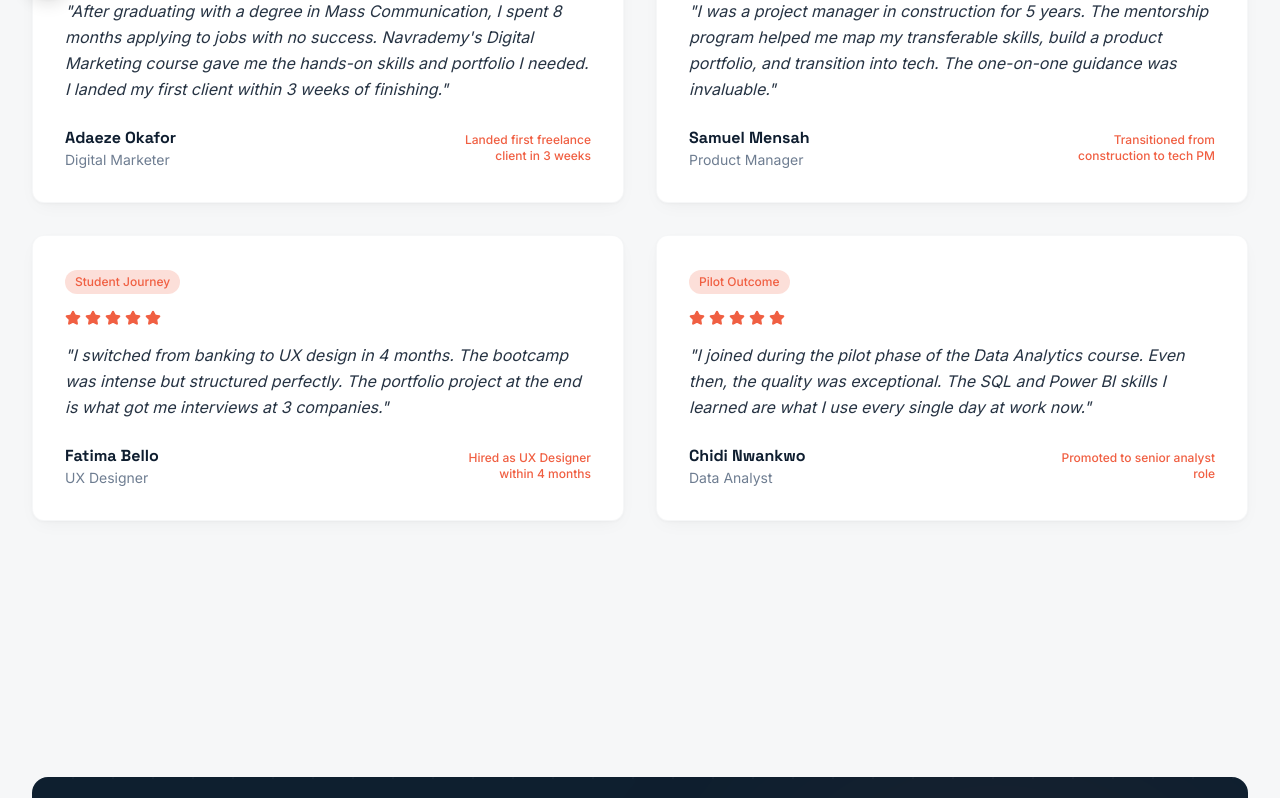
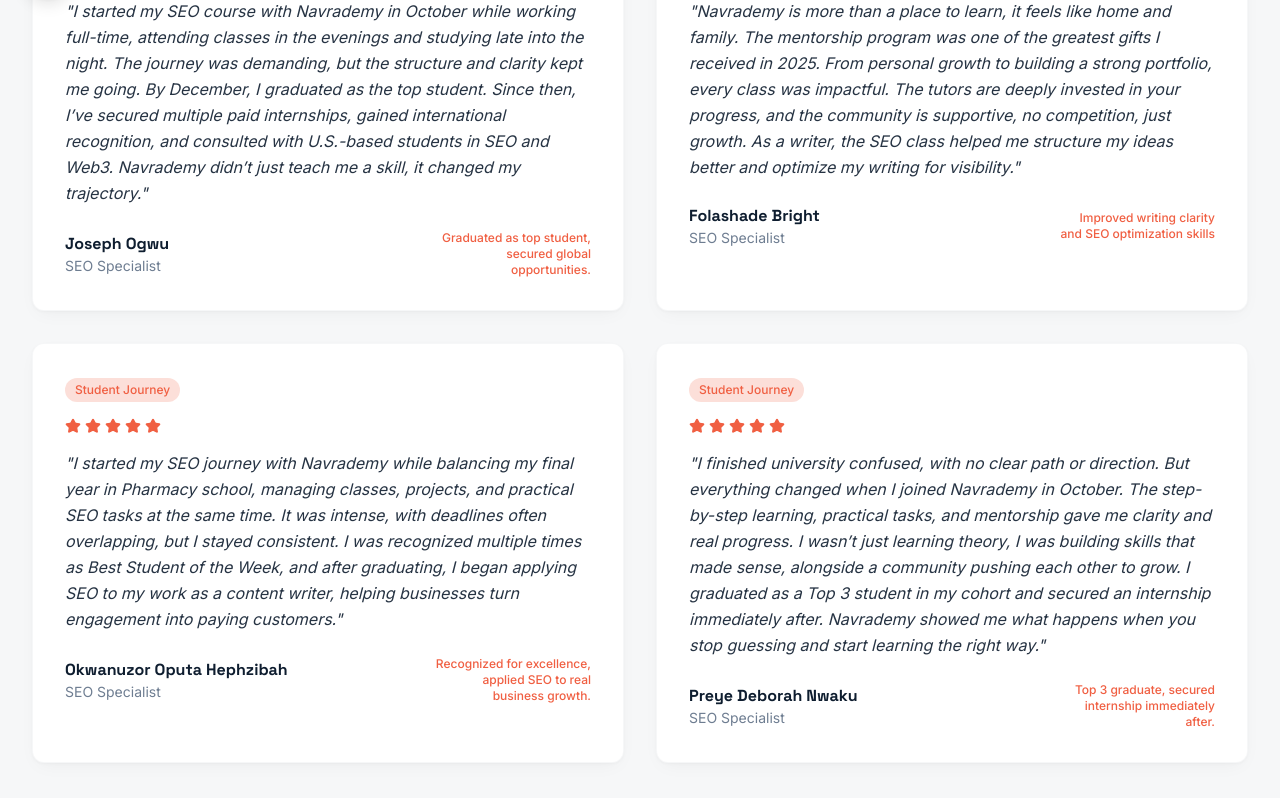
Before and after one commit to sarahib37/Navrademy, a Next.js app: page /success-stories in a window 1280 px wide. Shown: the part 782-1580 px from the top of the page. Built offline with nearby package versions, Linux system fonts and the light colour scheme.

Commit message:
success stories

```diff
--- a/components/SuccessComponent.tsx
+++ b/components/SuccessComponent.tsx
@@ -11,32 +11,32 @@
 
 const stories = [
     {
-      name: "Adaeze Okafor",
-      role: "Digital Marketer",
+      name: "Joseph Ogwu",
+      role: "SEO Specialist",
       type: "Student Journey",
-      story: "After graduating with a degree in Mass Communication, I spent 8 months applying to jobs with no success. Navrademy's Digital Marketing course gave me the hands-on skills and portfolio I needed. I landed my first client within 3 weeks of finishing.",
-      outcome: "Landed first freelance client in 3 weeks",
+      story: "I started my SEO course with Navrademy in October while working full-time, attending classes in the evenings and studying late into the night. The journey was demanding, but the structure and clarity kept me going. By December, I graduated as the top student. Since then, I’ve secured multiple paid internships, gained international recognition, and consulted with U.S.-based students in SEO and Web3. Navrademy didn’t just teach me a skill, it changed my trajectory.",
+      outcome: "Graduated as top student, secured global opportunities.",
     },
     {
-      name: "Samuel Mensah",
-      role: "Product Manager",
-      type: "Career Switch",
-      story: "I was a project manager in construction for 5 years. The mentorship program helped me map my transferable skills, build a product portfolio, and transition into tech. The one-on-one guidance was invaluable.",
-      outcome: "Transitioned from construction to tech PM",
+      name: "Folashade Bright",
+      role: "SEO Specialist",
+      type: "Student Journey",
+      story: "Navrademy is more than a place to learn, it feels like home and family. The mentorship program was one of the greatest gifts I received in 2025. From personal growth to building a strong portfolio, every class was impactful. The tutors are deeply invested in your progress, and the community is supportive, no competition, just growth. As a writer, the SEO class helped me structure my ideas better and optimize my writing for visibility.",
+      outcome: "Improved writing clarity and SEO optimization skills",
     },
     {
-      name: "Fatima Bello",
-      role: "UX Designer",
+      name: "Okwanuzor Oputa Hephzibah",
+      role: "SEO Specialist",
       type: "Student Journey",
-      story: "I switched from banking to UX design in 4 months. The bootcamp was intense but structured perfectly. The portfolio project at the end is what got me interviews at 3 companies.",
-      outcome: "Hired as UX Designer within 4 months",
+      story: "I started my SEO journey with Navrademy while balancing my final year in Pharmacy school, managing classes, projects, and practical SEO tasks at the same time. It was intense, with deadlines often overlapping, but I stayed consistent. I was recognized multiple times as Best Student of the Week, and after graduating, I began applying SEO to my work as a content writer, helping businesses turn engagement into paying customers.",
+      outcome: "Recognized for excellence, applied SEO to real business growth.",
     },
     {
-      name: "Chidi Nwankwo",
-      role: "Data Analyst",
-      type: "Pilot Outcome",
-      story: "I joined during the pilot phase of the Data Analytics course. Even then, the quality was exceptional. The SQL and Power BI skills I learned are what I use every single day at work now.",
-      outcome: "Promoted to senior analyst role",
+      name: "Preye Deborah Nwaku",
+      role: "SEO Specialist",
+      type: "Student Journey",
+      story: "I finished university confused, with no clear path or direction. But everything changed when I joined Navrademy in October. The step-by-step learning, practical tasks, and mentorship gave me clarity and real progress. I wasn’t just learning theory, I was building skills that made sense, alongside a community pushing each other to grow. I graduated as a Top 3 student in my cohort and secured an internship immediately after. Navrademy showed me what happens when you stop guessing and start learning the right way.",
+      outcome: "Top 3 graduate, secured internship immediately after.",
     },
 ];
 
```
